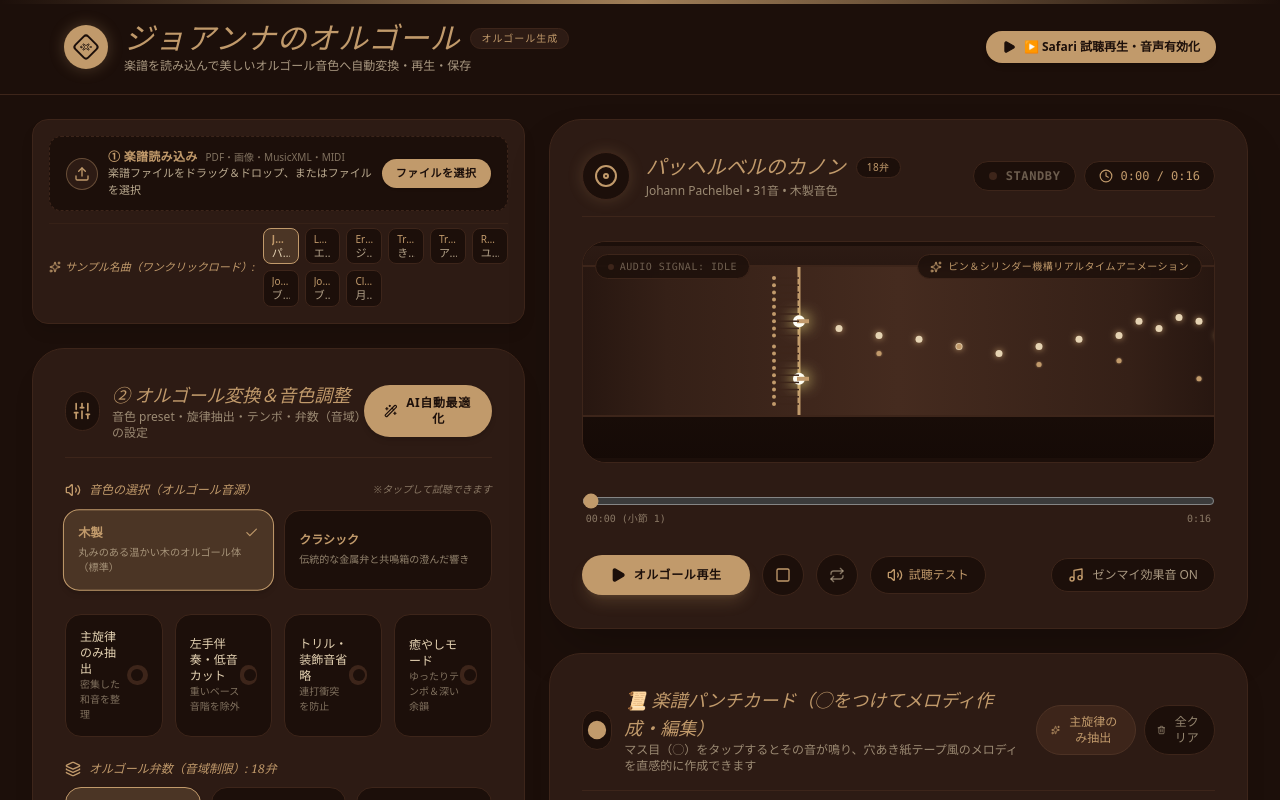
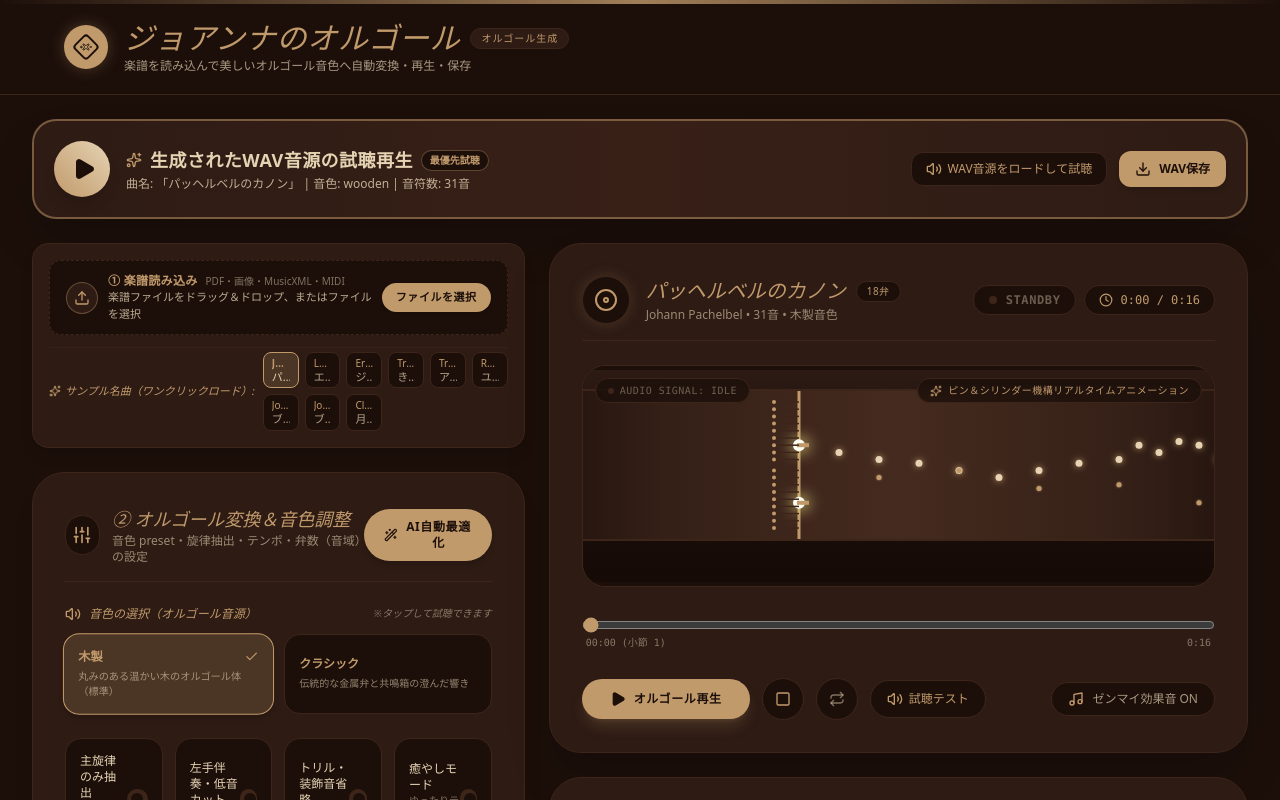
Before and after one commit to shalom777br-cmd/MusiicBox, a React (Vite) app: page / in a window 1280 px wide. Shown: the top 800 px of the page. Built offline with nearby package versions, Linux system fonts and the light colour scheme.

Commit message:
feat: add TopWavPlayer for audio preview
Replace the manual test sound trigger in the header with a dedicated TopWavPlayer component to generate and play WAV previews of the music box arrangement.

```diff
--- a/src/App.tsx
+++ b/src/App.tsx
@@ -8,6 +8,7 @@ import PunchCardEditor from './components/PunchCardEditor';
 import ExportPanel from './components/ExportPanel';
 import AiAnalysisCard from './components/AiAnalysisCard';
 import CopyrightNoticeModal from './components/CopyrightNoticeModal';
+import TopWavPlayer from './components/TopWavPlayer';
 
 import { MusicNote, MusicBoxSettings, ScoreMeta } from './types';
 import { SAMPLE_SONGS } from './data/sampleSongs';
@@ -176,12 +177,17 @@ export default function App() {
       <div className="fixed inset-0 bg-[radial-gradient(ellipse_at_top,_var(--tw-gradient-stops))] from-[#2d1b14] via-[#1c0f0a] to-[#120805] pointer-events-none -z-10" />
 
       {/* Application Header */}
-      <Header
-        onTestSound={() => handlePreviewTine(72)}
-      />
+      <Header />
 
       {/* Main Content Layout - Tablet & Desktop 2-Column Pillar Grid */}
-      <main className="max-w-7xl mx-auto px-4 sm:px-6 lg:px-8 mt-6">
+      <main className="max-w-7xl mx-auto px-4 sm:px-6 lg:px-8 mt-6 space-y-6">
+        {/* Top Priority WAV Audio Preview Player */}
+        <TopWavPlayer
+          notes={displayNotes}
+          settings={settings}
+          meta={meta}
+        />
+
         <div className="grid grid-cols-1 md:grid-cols-12 gap-6 items-start">
           {/* Left Pillar: Input, Controls, Export, & AI Commentary */}
           <div className="md:col-span-5 space-y-6">
--- a/src/components/Header.tsx
+++ b/src/components/Header.tsx
@@ -1,23 +1,7 @@
 import React from 'react';
-import { Play, Sparkles } from 'lucide-react';
+import { Sparkles } from 'lucide-react';
 
-interface HeaderProps {
-  onTestSound?: () => void;
-}
-
-export default function Header({ onTestSound }: HeaderProps) {
-  const [isPlayingTest, setIsPlayingTest] = React.useState(false);
-
-  const handleClickTest = () => {
-    if (onTestSound) {
-      setIsPlayingTest(true);
-      onTestSound();
-      setTimeout(() => {
-        setIsPlayingTest(false);
-      }, 1000);
-    }
-  };
-
+export default function Header() {
   return (
     <header className="relative bg-[#1c0f0a] border-b border-[#3d251a] py-5 px-6 sm:px-10 text-[#e5d3b3]">
       {/* Decorative Top Gold Trim */}
@@ -45,22 +29,6 @@ export default function Header({ onTestSound }: HeaderProps) {
             </p>
           </div>
         </div>
-
-        {/* Top Header Action: Safari 互換 試聴再生ボタン */}
-        {onTestSound && (
-          <button
-            onClick={handleClickTest}
-            className={`flex items-center space-x-2 text-xs px-4 py-2 rounded-full font-bold transition-all shadow-md cursor-pointer active:scale-95 ${
-              isPlayingTest
-                ? 'bg-[#e5d3b3] text-[#1c0f0a] scale-105'
-                : 'bg-[#c19a6b] hover:bg-[#d4ad7d] text-[#1c0f0a]'
-            }`}
-            title="Safari / iOS対応の試聴再生・音声を有効化"
-          >
-            <Play className="w-3.5 h-3.5 fill-current" />
-            <span>{isPlayingTest ? '♪ 試聴テスト再生中...' : '▶ Safari 試聴再生・音声有効化'}</span>
-          </button>
-        )}
       </div>
     </header>
   );
--- /dev/null
+++ b/src/components/TopWavPlayer.tsx
@@ -0,0 +1,160 @@
+import React, { useState, useRef, useEffect } from 'react';
+import { Play, Pause, Loader2, Volume2, Download, Sparkles } from 'lucide-react';
+import { MusicNote, MusicBoxSettings, ScoreMeta } from '../types';
+import { MusicBoxAudioEngine } from '../utils/audioEngine';
+
+interface TopWavPlayerProps {
+  notes: MusicNote[];
+  settings: MusicBoxSettings;
+  meta: ScoreMeta;
+}
+
+export default function TopWavPlayer({ notes, settings, meta }: TopWavPlayerProps) {
+  const [isGenerating, setIsGenerating] = useState(false);
+  const [wavUrl, setWavUrl] = useState<string | null>(null);
+  const [isPlaying, setIsPlaying] = useState(false);
+  const audioRef = useRef<HTMLAudioElement | null>(null);
+
+  // Reset generated URL when notes or settings timbre change
+  useEffect(() => {
+    if (wavUrl) {
+      URL.revokeObjectURL(wavUrl);
+      setWavUrl(null);
+      setIsPlaying(false);
+    }
+  }, [notes.length, settings.timbre, settings.tempoBpm, settings.keyShift]);
+
+  const generateAndGetWavUrl = async (): Promise<string | null> => {
+    if (notes.length === 0) return null;
+    setIsGenerating(true);
+    try {
+      const blob = await MusicBoxAudioEngine.renderToWavBlob(notes, settings);
+      const url = URL.createObjectURL(blob);
+      setWavUrl(url);
+      return url;
+    } catch (err) {
+      console.error('Failed to generate WAV for top player:', err);
+      return null;
+    } finally {
+      setIsGenerating(false);
+    }
+  };
+
+  const handleTogglePlay = async () => {
+    if (notes.length === 0) return;
+
+    let currentUrl = wavUrl;
+    if (!currentUrl) {
+      currentUrl = await generateAndGetWavUrl();
+      if (!currentUrl) return;
+    }
+
+    if (audioRef.current) {
+      if (isPlaying) {
+        audioRef.current.pause();
+        setIsPlaying(false);
+      } else {
+        try {
+          await audioRef.current.play();
+          setIsPlaying(true);
+        } catch (e) {
+          console.warn('Playback error, reloading audio element:', e);
+          audioRef.current.load();
+          audioRef.current.play().then(() => setIsPlaying(true)).catch(() => {});
+        }
+      }
+    }
+  };
+
+  const cleanFileName = (meta.title || 'MusicBox').replace(/[/\\?%*:|"<>]/g, '_');
+
+  const handleDownload = async () => {
+    let url = wavUrl;
+    if (!url) {
+      url = await generateAndGetWavUrl();
+      if (!url) return;
+    }
+    const a = document.createElement('a');
+    a.href = url;
+    a.download = `${cleanFileName}_${settings.timbre}_高音質オルゴール.wav`;
+    document.body.appendChild(a);
+    a.click();
+    document.body.removeChild(a);
+  };
+
+  return (
+    <div className="w-full bg-gradient-to-r from-[#2d1b14] via-[#382017] to-[#2d1b14] border-2 border-[#c19a6b]/50 rounded-3xl p-4 sm:p-5 shadow-2xl backdrop-blur-md">
+      <div className="flex flex-col md:flex-row items-center justify-between gap-4">
+        {/* Left Side: Play Button & Main Header */}
+        <div className="flex items-center space-x-4 w-full md:w-auto">
+          <button
+            onClick={handleTogglePlay}
+            disabled={isGenerating || notes.length === 0}
+            className="w-14 h-14 rounded-full bg-gradient-to-tr from-[#c19a6b] to-[#e5d3b3] hover:from-[#d4ac7d] hover:to-[#f0e2ca] text-[#1c0f0a] flex items-center justify-center shrink-0 shadow-lg transition-transform active:scale-95 disabled:opacity-50 cursor-pointer"
+            title="生成されたWAV音源を試聴再生"
+          >
+            {isGenerating ? (
+              <Loader2 className="w-6 h-6 animate-spin" />
+            ) : isPlaying ? (
+              <Pause className="w-6 h-6 fill-current" />
+            ) : (
+              <Play className="w-6 h-6 fill-current ml-1" />
+            )}
+          </button>
+
+          <div>
+            <div className="flex items-center space-x-2">
+              <Sparkles className="w-4 h-4 text-[#c19a6b]" />
+              <h2 className="text-base sm:text-lg font-bold text-[#e5d3b3] tracking-wide">
+                生成されたWAV音源の試聴再生
+              </h2>
+              <span className="text-[10px] px-2 py-0.5 bg-[#1c0f0a] border border-[#c19a6b]/40 text-[#c19a6b] rounded-full font-semibold">
+                最優先試聴
+              </span>
+            </div>
+            <p className="text-xs text-[#e5d3b3]/80 mt-0.5">
+              {meta.title ? `曲名: 「${meta.title}」` : '選択中の楽曲'} | 音色: {settings.timbre} | 音符数: {notes.length}音
+            </p>
+          </div>
+        </div>
+
+        {/* Center / Right Side: Native Audio Player & Download Button */}
+        <div className="flex flex-wrap items-center justify-between md:justify-end w-full md:w-auto gap-3">
+          {/* HTML5 Audio Player */}
+          <div className="flex items-center space-x-2">
+            {wavUrl ? (
+              <audio
+                ref={audioRef}
+                src={wavUrl}
+                onEnded={() => setIsPlaying(false)}
+                onPause={() => setIsPlaying(false)}
+                onPlay={() => setIsPlaying(true)}
+                controls
+                className="h-9 w-48 sm:w-60 accent-[#c19a6b]"
+              />
+            ) : (
+              <button
+                onClick={handleTogglePlay}
+                disabled={isGenerating || notes.length === 0}
+                className="flex items-center space-x-1.5 text-xs px-3.5 py-2 rounded-xl bg-[#1c0f0a] border border-[#3d251a] hover:border-[#c19a6b] text-[#c19a6b] transition-all cursor-pointer disabled:opacity-50"
+              >
+                <Volume2 className="w-4 h-4" />
+                <span>{isGenerating ? 'WAV生成中...' : 'WAV音源をロードして試聴'}</span>
+              </button>
+            )}
+          </div>
+
+          {/* Download Button */}
+          <button
+            onClick={handleDownload}
+            disabled={notes.length === 0}
+            className="flex items-center space-x-2 text-xs px-4 py-2.5 rounded-xl bg-[#c19a6b] hover:bg-[#d4ac7d] text-[#1c0f0a] font-bold transition-all shadow-md active:scale-95 cursor-pointer disabled:opacity-50"
+          >
+            <Download className="w-4 h-4" />
+            <span>WAV保存</span>
+          </button>
+        </div>
+      </div>
+    </div>
+  );
+}
```
